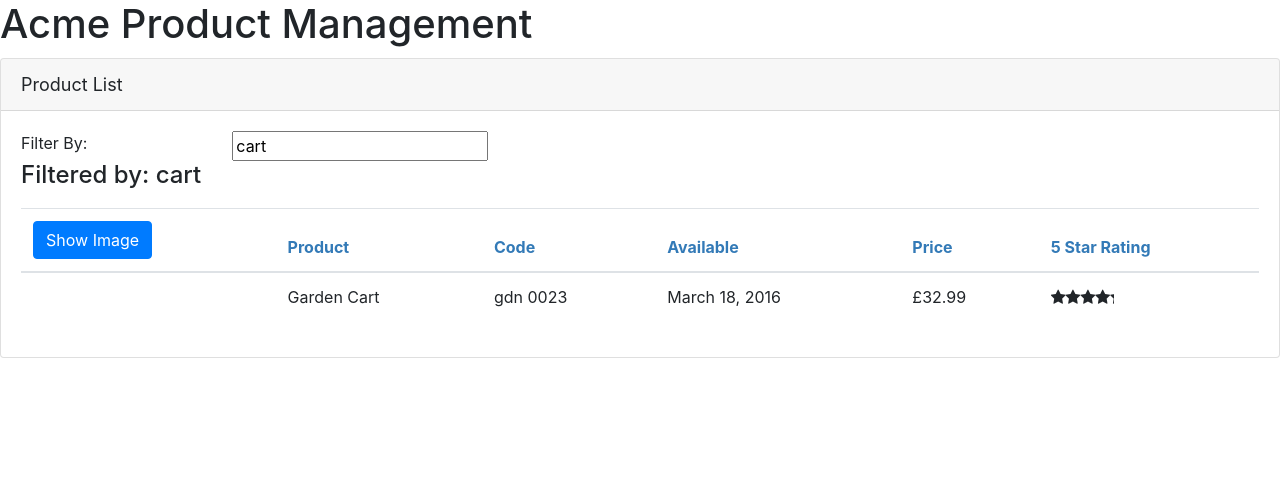
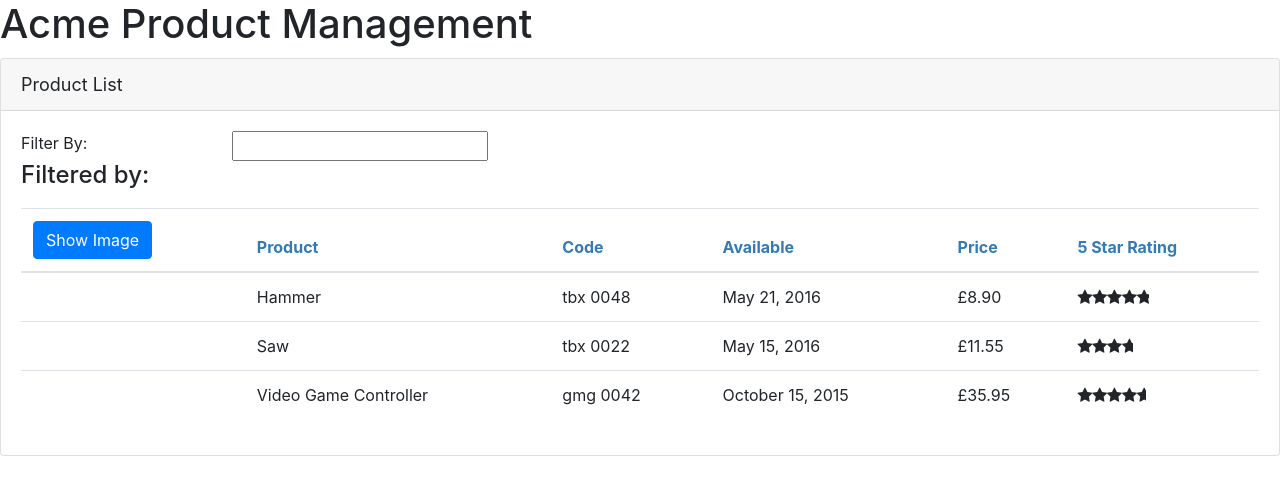
Before and after one commit to kylemchown/StartingAngular, an Angular app in the folder APM/: page / in a window 1280 px wide. Shown: the top 494 px of the page. Built offline with nearby package versions, Linux system fonts and the light colour scheme.

Commit message:
Services and Dependency Injection

```diff
--- a/APM/src/app/products/product-list.component.ts
+++ b/APM/src/app/products/product-list.component.ts
@@ -1,5 +1,6 @@
 import { Component, OnInit } from "@angular/core";
 import { IProduct } from "./product";
+import { ProductService } from "./product.service";
 
 @Component({
     selector: 'pm-products',
@@ -22,42 +23,9 @@
     }
 
     filteredProducts: IProduct[];
-    products: IProduct[] = [
-        {
-            "productId": 1,
-            "productName": "Leaf Rake",
-            "productCode": "GDN-0011",
-            "releaseDate": "March 19, 2016",
-            "description": "Leaf rake with 48-inch wooden handle.",
-            "price": 19.95,
-            "starRating": 3.2,
-            "imageUrl": "https://openclipart.org/image/300px/svg_to_png/26215/Anonymous_Leaf_Rake.png"
-          },
-          {
-            "productId": 2,
-            "productName": "Garden Cart",
-            "productCode": "GDN-0023",
-            "releaseDate": "March 18, 2016",
-            "description": "15 gallon capacity rolling garden cart",
-            "price": 32.99,
-            "starRating": 4.2,
-            "imageUrl": "https://openclipart.org/image/300px/svg_to_png/58471/garden_cart.png"
-          },
-          {
-            "productId": 5,
-            "productName": "Hammer",
-            "productCode": "TBX-0048",
-            "releaseDate": "May 21, 2016",
-            "description": "Curved claw steel hammer",
-            "price": 8.9,
-            "starRating": 4.8,
-            "imageUrl": "https://openclipart.org/image/300px/svg_to_png/73/rejon_Hammer.png"
-          }
-    ];
+    products: IProduct[] = [];
 
-    constructor() {
-        this.filteredProducts = this.products;
-        this.listFilter = 'cart'
+    constructor(private productService: ProductService) {
     }
 
     onRatingClicked(message: string): void {
@@ -75,6 +43,7 @@
     }
 
     ngOnInit(): void {
-        console.log('In OnInit');
+        this.products = this.productService.getProducts();
+        this.filteredProducts = this.products;
     }
 }
--- /dev/null
+++ b/APM/src/app/products/product.service.ts
@@ -0,0 +1,42 @@
+import { Injectable } from "@angular/core";
+import { IProduct } from "./product";
+
+@Injectable({
+    providedIn: 'root'
+})
+export class ProductService{
+    getProducts(): IProduct[] {
+        return [
+            {
+                "productId": 5,
+                "productName": "Hammer",
+                "productCode": "TBX-0048",
+                "releaseDate": "May 21, 2016",
+                "description": "Curved claw steel hammer",
+                "price": 8.9,
+                "starRating": 4.8,
+                "imageUrl": "https://openclipart.org/image/300px/svg_to_png/73/rejon_Hammer.png"
+              },
+              {
+                "productId": 8,
+                "productName": "Saw",
+                "productCode": "TBX-0022",
+                "releaseDate": "May 15, 2016",
+                "description": "15-inch steel blade hand saw",
+                "price": 11.55,
+                "starRating": 3.7,
+                "imageUrl": "https://openclipart.org/image/300px/svg_to_png/27070/egore911_saw.png"
+              },
+              {
+                "productId": 10,
+                "productName": "Video Game Controller",
+                "productCode": "GMG-0042",
+                "releaseDate": "October 15, 2015",
+                "description": "Standard two-button video game controller",
+                "price": 35.95,
+                "starRating": 4.6,
+                "imageUrl": "https://openclipart.org/image/300px/svg_to_png/120337/xbox-controller_01.png"
+              }
+        ];
+    }
+}
```
